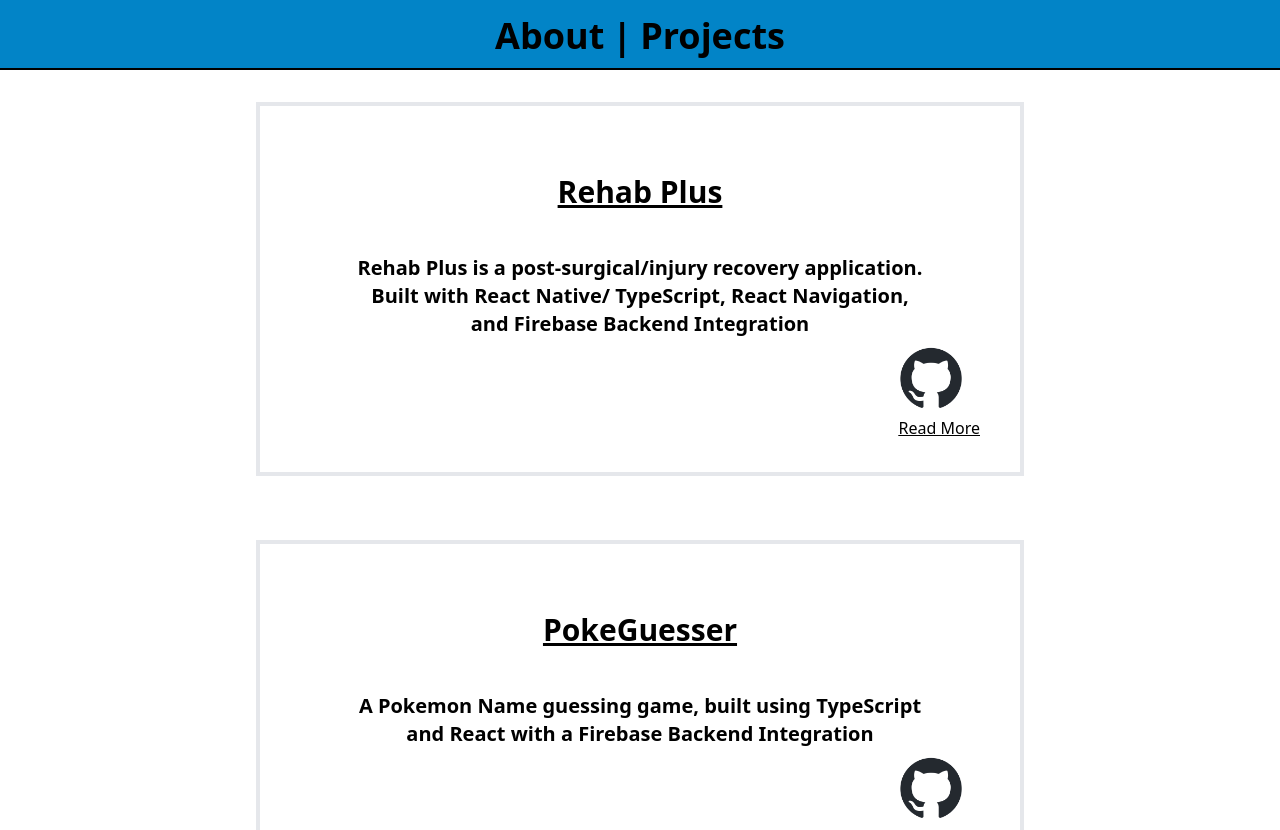
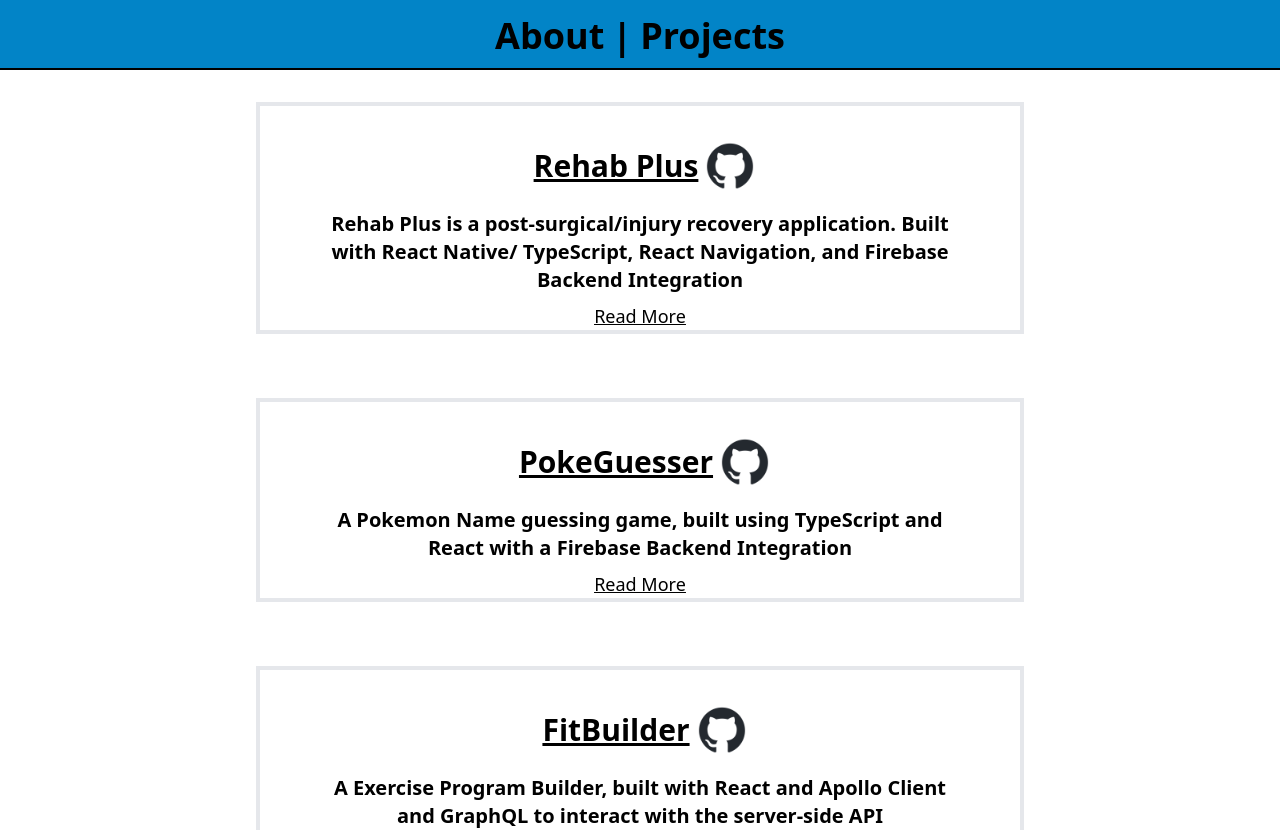
Before and after one commit to StunnaDawg/Portfolio, a React (Vite) app: page /projects in a window 1280 px wide. Shown: the top 830 px of the page. Built offline with nearby package versions, Linux system fonts and the light colour scheme.

Commit message:
changed some sizing

```diff
--- a/src/components/PortfolioCard.jsx
+++ b/src/components/PortfolioCard.jsx
@@ -10,14 +10,19 @@ export const PortfolioCard = ({
   imgAlt,
 }) => {
   return (
-    <div className="my-8 mx-10 border-4 p-8 md:mx-64">
-      <div className="m-9 text-center">
-        <h1 className="text-3xl 2xl:text-5xl font-bold underline">{title}</h1>
+    <div className=" flex flex-col my-8 mx-10 border-4 2xl:p-8 md:mx-64 2xl:mx-96 items-center">
+      <div className=" flex flex-row mt-9 mb-3 text-center items-center">
+        <h1 className="text-3xl 2xl:text-5xl font-bold underline mx-2">
+          {title}
+        </h1>
+        <a href={githubLink}>
+          <img src={githubLogo} className="w-12 2xl:w-16" />
+        </a>
       </div>
       <div>
         <img src={imgLink} alt={imgAlt} />
       </div>
-      <div className="flex flex-row justify-center my-2">
+      <div className="my-2">
         <p className="text-center text-xl 2xl:text-3xl px-16 font-semibold">
           {description}
         </p>
@@ -25,12 +30,7 @@ export const PortfolioCard = ({
 
       <div className="flex flex-row justify-end mx-2">
         <div className="flex flex-col">
-          <a href={githubLink}>
-            <button>
-              <img src={githubLogo} className="w-16" />
-            </button>
-          </a>
-          <button className="underline">
+          <button className="underline xl:text-lg 2xl:text-xl">
             <Link to={`${readLink}`}>Read More</Link>
           </button>
         </div>
--- a/src/components/ProjectInfoSection.jsx
+++ b/src/components/ProjectInfoSection.jsx
@@ -4,7 +4,7 @@ const Section = ({ title, content, status }) => {
       <div className="flex flex-row justify-center">
         <h1 className="font-bold text-2xl lg:text-4xl mb-3">{title}</h1>
       </div>
-      <div className="mb-2 text-center md:mx-32 md:px-24 2xl:mx-96 2xl:px-48">
+      <div className="mb-2 text-center md:mx-32 md:px-24 2xl:mx-96 2xl:px-96">
         <div>
           <p className="text-xl lg:text-3xl">{content}</p>
         </div>
```
